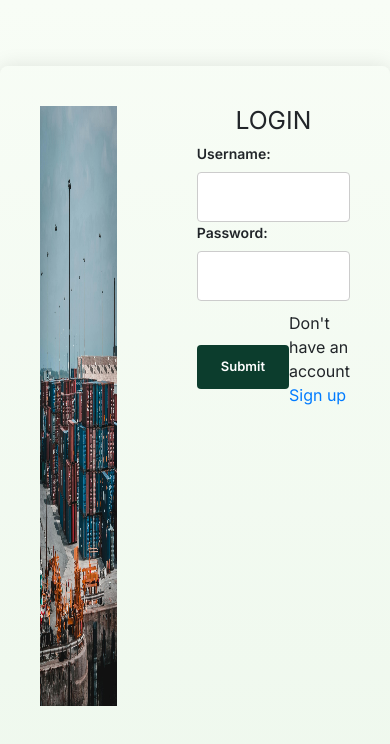
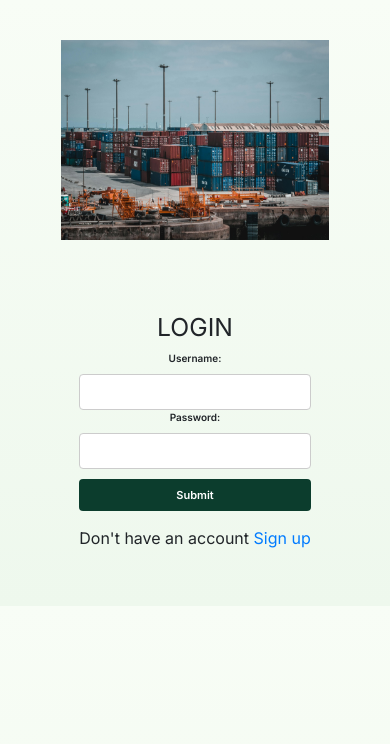
Before and after one commit to Declanjr/SmartContainer, a plain HTML site: page login.html in a window 390 px wide. Drawn offline with nearby package versions, Linux system fonts and the light colour scheme.

Commit message:
improved responsive

```diff
--- a/Assets/signup.css
+++ b/Assets/signup.css
@@ -110,3 +110,81 @@ body {
   a:hover {
     text-decoration: underline;
   }
+
+  /* Responsive Design */
+  @media (max-width: 1024px) {
+    .Main {
+        flex-direction: column;
+        align-items: center;
+        text-align: center;
+        width: 100%;
+    }
+
+    .left, .right {
+        padding: 20px;
+    }
+
+    .left img {
+        height: auto;
+        max-width: 90%;
+    }
+}
+
+@media (max-width: 768px) {
+    .form-title {
+        font-size: 20px;
+    }
+
+    label {
+        font-size: 12px;
+    }
+
+    input {
+        padding: 10px 14px;
+        font-size: 14px;
+    }
+
+    .submit {
+        padding: 10px 20px;
+        font-size: 12px;
+    }
+}
+
+@media (max-width: 480px) {
+    body {
+        height: auto;
+        padding: 20px;
+    }
+
+    .Main {
+        box-shadow: none;
+    }
+
+    .left img {
+        height: 200px;
+    }
+
+    .form-group {
+        margin-bottom: 15px;
+    }
+
+    label {
+        font-size: 10px;
+    }
+
+    input {
+        padding: 8px 12px;
+        font-size: 12px;
+    }
+
+    .submit {
+        padding: 8px 16px;
+        font-size: 11px;
+    }
+
+    .buttons {
+        flex-direction: column;
+        align-items: stretch;
+        gap: 15px;
+    }
+}
```
